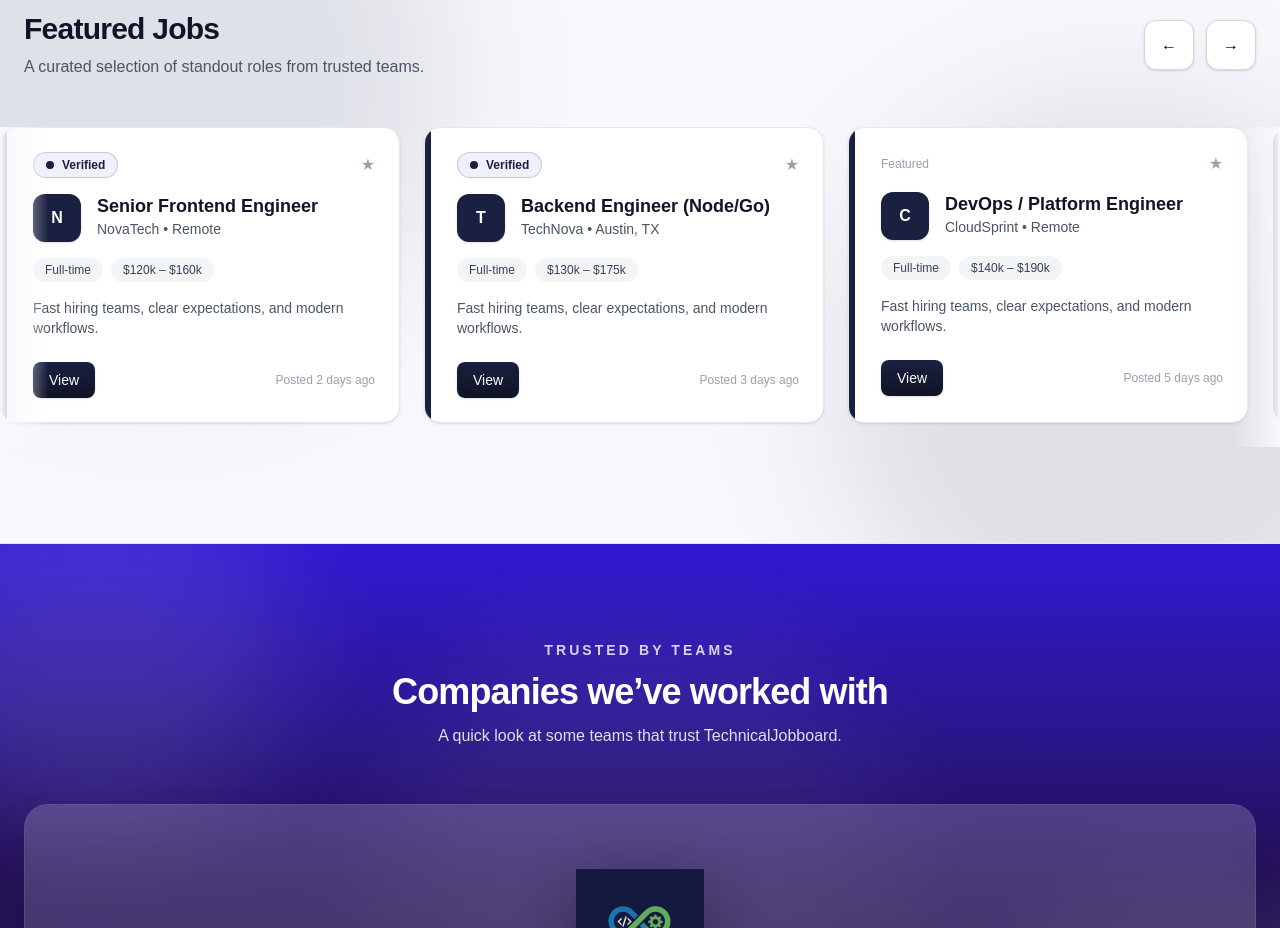
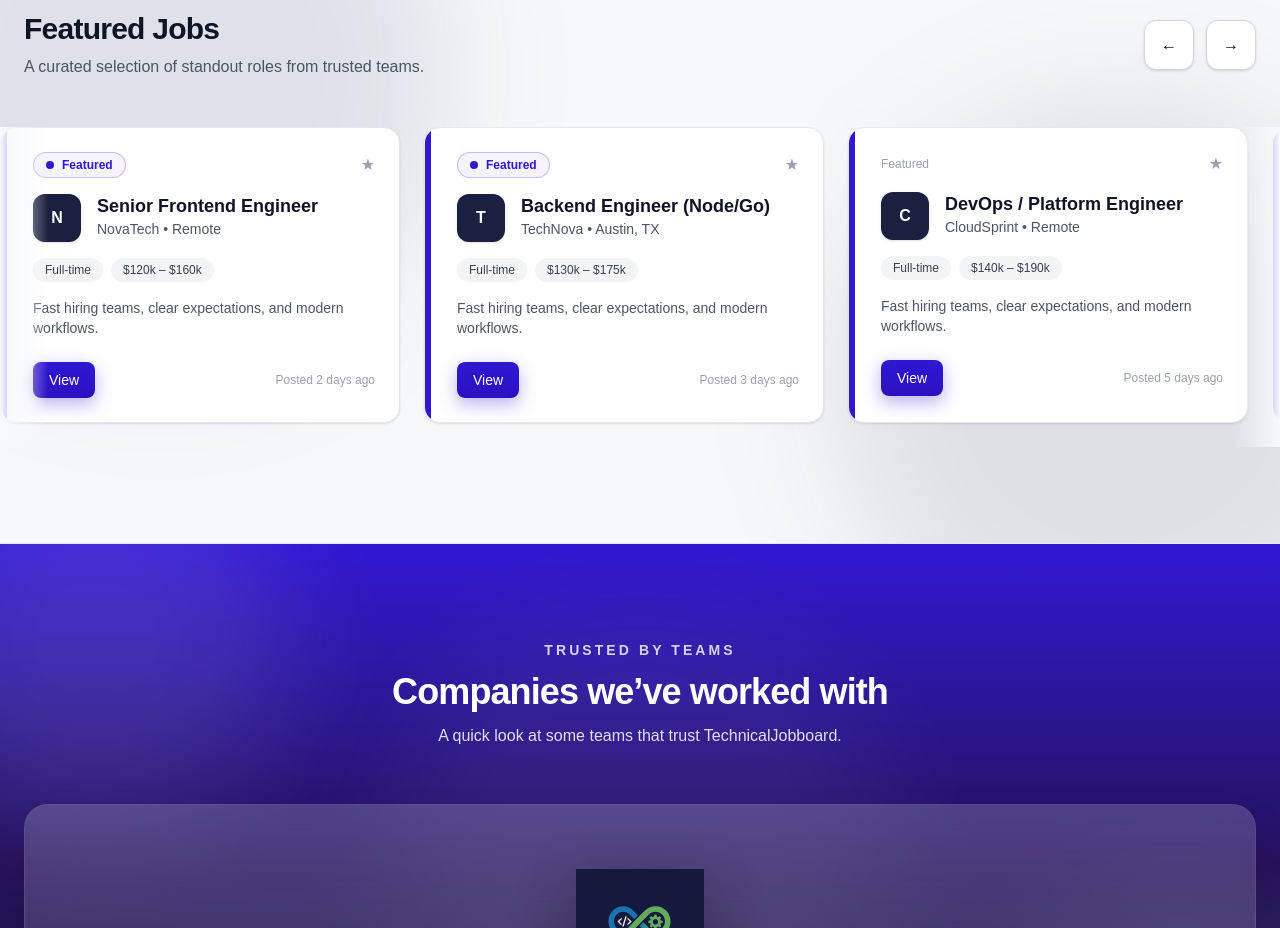
Before and after one commit to adebisidolapo/technicaljobboard, a Next.js app in the folder jobboard/: page / in a window 1280 px wide. Shown: the part 1040-1968 px from the top of the page. Built offline with nearby package versions, Linux system fonts and the light colour scheme.

Commit message:
update ui

```diff
--- a/jobboard/app/page.tsx
+++ b/jobboard/app/page.tsx
@@ -472,17 +472,20 @@ const CATEGORIES = [
                        border border-gray-200 relative overflow-hidden"
           >
             {/* Dark accent bar (footer tone) */}
-            <div className="absolute left-0 top-0 h-full w-1.5 bg-[#1A2040]" />
+<div className="absolute left-0 top-0 h-full w-1.5 bg-[#3017D3]" />
 
             <div className="p-6 pl-8">
               {/* Top row */}
               <div className="flex items-center justify-between mb-4">
                 {job.verified ? (
-                  <span className="inline-flex items-center gap-2 text-xs font-semibold px-3 py-1 rounded-full
-                                   bg-[#EEF1FA] text-[#1A2040] border border-[#1A2040]/20">
-                    <span className="h-2 w-2 rounded-full bg-[#1A2040]" />
-                    Verified
+    <span
+  className="inline-flex items-center gap-2 text-xs font-semibold px-3 py-1 rounded-full
+             bg-[#F6F2FF] text-[#3017D3] border border-[#3017D3]/25"
+>
+  <span className="h-2 w-2 rounded-full bg-[#3017D3]" />
+  Featured
 </span>
+
                 ) : (
                   <span className="text-xs text-gray-400">Featured</span>
                 )}
@@ -530,13 +533,15 @@ const CATEGORIES = [
                 <button
   className="
     px-4 py-2 rounded-lg text-sm font-medium text-white
-                    bg-gradient-to-b from-[#1A2040] to-[#0F1426]
-                    hover:from-[#1F2550] hover:to-[#141A2F]
-                    shadow-sm transition
+    bg-gradient-to-b from-[#3017D3] to-[#2a12c0]
+    hover:from-[#3a22e6] hover:to-[#2a12c0]
+    shadow-[0_6px_18px_rgba(48,23,211,0.35)]
+    transition
   "
 >
   View
 </button>
+
                 <span className="text-xs text-gray-400">
                   Posted {job.posted}
                 </span>
```
Lines whose indentation alone changed are shown as unchanged.
